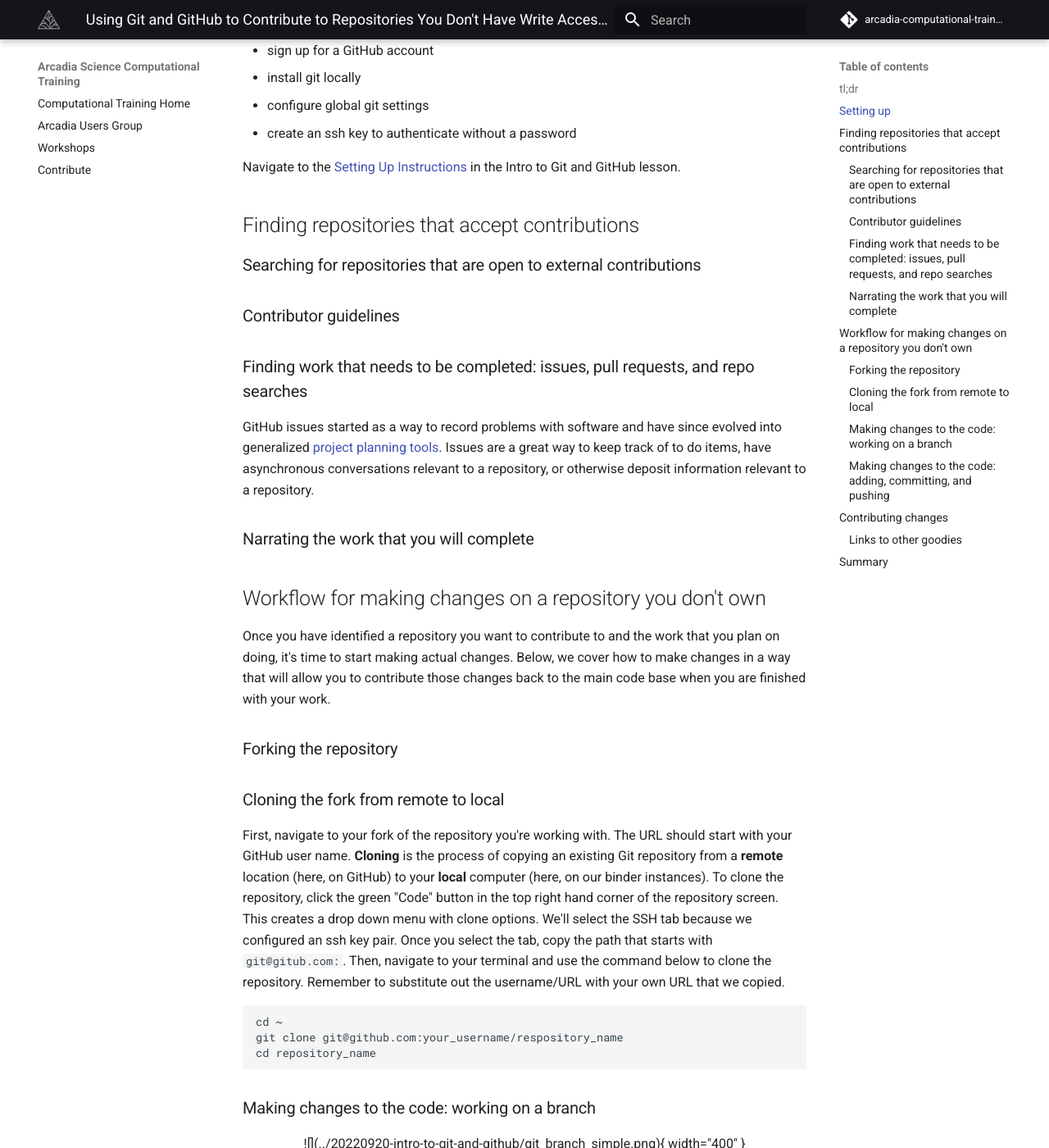
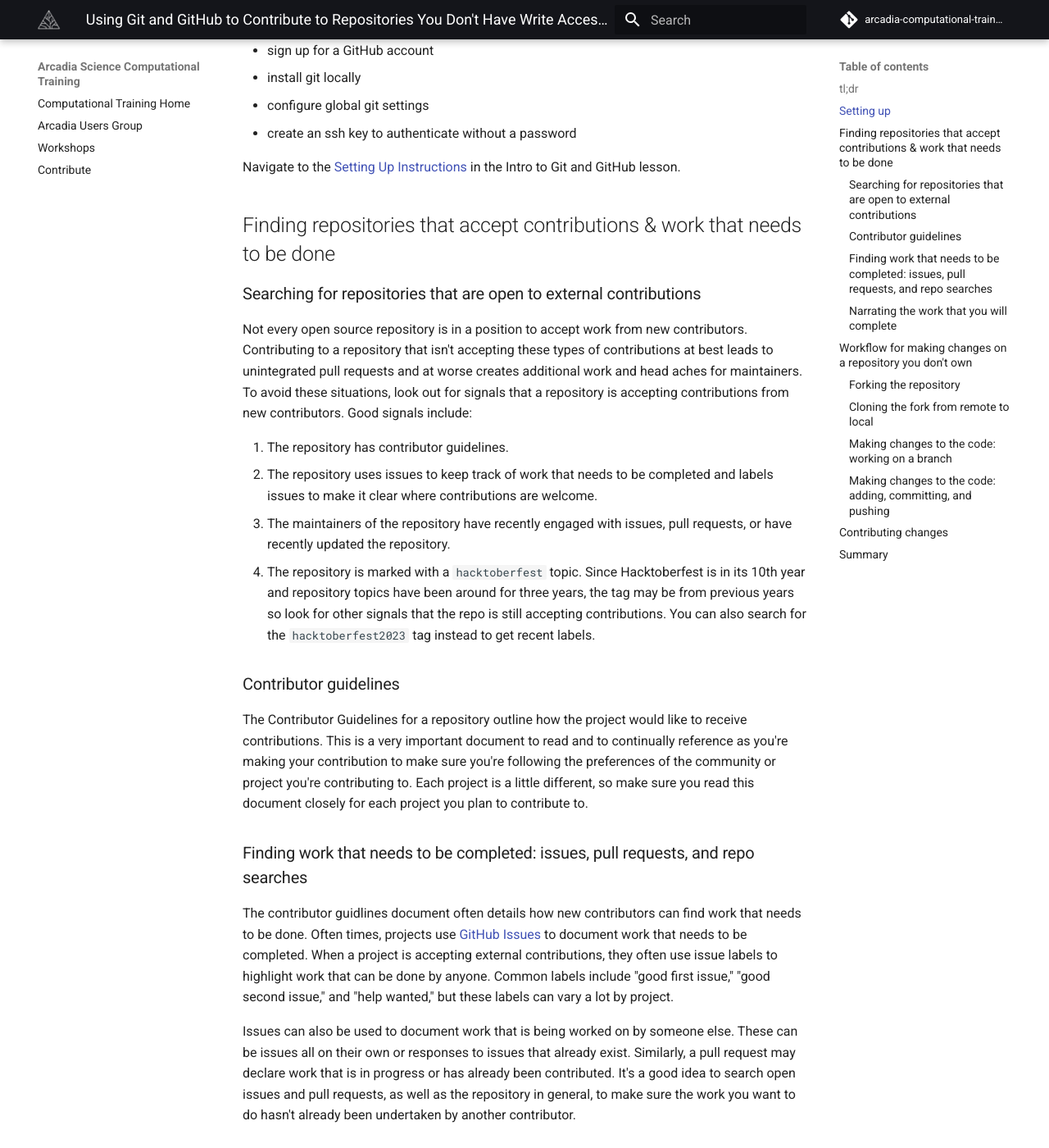
Before and after one commit to Arcadia-Science/arcadia-computational-training, an MkDocs documentation site: the page built from docs/workshops/20231006-github-hacktoberfest/lesson.md, in a window 1280 px wide and 1400 px high, scrolled down 1183 px. Shown: the whole window at 82% size. Built offline with MkDocs 1.6.1 and Material for MkDocs 9.7.7, drawn with Linux system fonts in a browser that asks for light colours; comment, search, counter and statistics services are not loaded; some of the changed text lies outside the part shown.

Commit message:
add more

```diff
--- a/docs/workshops/20231006-github-hacktoberfest/lesson.md
+++ b/docs/workshops/20231006-github-hacktoberfest/lesson.md
@@ -36,19 +36,43 @@
 
 Navigate to the [Setting Up Instructions](https://training.arcadiascience.com/workshops/20220920-intro-to-git-and-github/lesson/#setting-up) in the Intro to Git and GitHub lesson.
 
-## Finding repositories that accept contributions
+## Finding repositories that accept contributions & work that needs to be done
 
 ### Searching for repositories that are open to external contributions
 
+Not every open source repository is in a position to accept work from new contributors.
+Contributing to a repository that isn't accepting these types of contributions at best leads to unintegrated pull requests and at worse creates additional work and head aches for maintainers.
+To avoid these situations, look out for signals that a repository is accepting contributions from new contributors.
+Good signals include:
+
+1. The repository has contributor guidelines.
+2. The repository uses issues to keep track of work that needs to be completed and labels issues to make it clear where contributions are welcome.
+3. The maintainers of the repository have recently engaged with issues, pull requests, or have recently updated the repository.
+4. The repository is marked with a `hacktoberfest` topic. Since Hacktoberfest is in its 10th year and repository topics have been around for three years, the tag may be from previous years so look for other signals that the repo is still accepting contributions. You can also search for the `hacktoberfest2023` tag instead to get recent labels.
+
 ### Contributor guidelines
+
+The Contributor Guidelines for a repository outline how the project would like to receive contributions.
+This is a very important document to read and to continually reference as you're making your contribution to make sure you're following the preferences of the community or project you're contributing to.
+Each project is a little different, so make sure you read this document closely for each project you plan to contribute to.
 
 ### Finding work that needs to be completed: issues, pull requests, and repo searches
 
-GitHub issues started as a way to record problems with software and have since evolved into generalized [project planning tools](https://github.com/features/issues).
-Issues are a great way to keep track of to do items, have asynchronous conversations relevant to a repository, or otherwise deposit information relevant to a repository.
+The contributor guidlines document often details how new contributors can find work that needs to be done.
+Often times, projects use [GitHub Issues](https://github.com/features/issues) to document work that needs to be completed.
+When a project is accepting external contributions, they often use issue labels to highlight work that can be done by anyone.
+Common labels include "good first issue," "good second issue," and "help wanted," but these labels can vary a lot by project.
+
+Issues can also be used to document work that is being worked on by someone else.
+These can be issues all on their own or responses to issues that already exist.
+Similarly, a pull request may declare work that is in progress or has already been contributed.
+It's a good idea to search open issues and pull requests, as well as the repository in general, to make sure the work you want to do hasn't already been undertaken by another contributor.
 
 ### Narrating the work that you will complete
 
+To make sure that others know what work you plan to do, it's usually a good idea to narrate this work somewhere in the repository.
+Check the contributor guidelines first to see what the recommended strategy to use is.
+A common strategy is to respond with a comment to an open issue asking if the work still needs to be done or to state that you plan to work on it.
 
 ## Workflow for making changes on a repository you don't own
 
@@ -57,11 +81,19 @@
 
 ### Forking the repository
 
+When you don't have write access to a repository, you need to make a copy of the repo into a user name or organization that you do have write access to.
+This process is called "forking" or "creating a fork" for a repo.
+You do this by clicking the fork button in the upper right hand corner of a repository.
+
+<center>
+![](fork.png){ width="400" }
+</center>
+
 ### Cloning the fork from remote to local
 
-First, navigate to your fork of the repository you're working with.
+**Cloning** is the process of copying an existing Git repository from a **remote** location (here, on GitHub) to your **local** computer.
+Navigate to your fork of the repository you're working with.
 The URL should start with your GitHub user name.
-**Cloning** is the process of copying an existing Git repository from a **remote** location (here, on GitHub) to your **local** computer (here, on our binder instances).
 To clone the repository, click the green "Code" button in the top right hand corner of the repository screen.
 This creates a drop down menu with clone options.
 We'll select the SSH tab because we configured an ssh key pair.
@@ -208,13 +240,33 @@
 
 ## Contributing changes
 
-If we navigate to our repositories on GitHub, we now see a yellow banner wtih our branch name and a green button inviting us to "Compare & pull request".
-You can use this banner to create a pull request.
+Pull requests are used to contribute changes from your fork back to the main repository.
+Before opening a pull request, re-read the contributing guidelines and make sure to fulfill all of the requirements requested therein.
+This will often include that all test should be passing locally.
+For more on testing, see this [Carpentries Incubator lesson](https://carpentries-incubator.github.io/python-testing/) on testing in python.
 
+To create a new pull request, you can click the "Pull requests" tab on your fork of the repository.
+This will launch a page that asks you where the changes are coming from and where they are being contributed to.
+Pay special attention on this page to make sure you select the appropriate branches and forks here.
 
-#### Links to other goodies
+<center>
+![](pr.png){ width="400" }
+</center>
 
-* [Continuous integration with GitHub Actions](https://github.com/features/actions)
+Once the PR is open, use the comment dialogue box to narrate the changes you made.
+Be sure to link to the issue you're addressing using a `#`.
+Re-read the contributor guidelines or follow the PR template to make sure you're including all required information.
+
+In some repositories, opening a PR may launch [continuous integration with GitHub Actions](https://github.com/features/actions).
+These will appear as banners of tasks.
+When they pass successfully you'll see a green check mark.
+Generally, all tests need to pass before a PR is merged.
+
+<center>
+![](ci.png){ width="400" }
+</center>
+
+After opening your PR, a maintainer will typically review the PR and request or make changes.
 
 ## Summary
 
```
Also changed, not shown: docs/workshops/20231006-github-hacktoberfest/ci.png (added), docs/workshops/20231006-github-hacktoberfest/fork.png (added), docs/workshops/20231006-github-hacktoberfest/pr.png (added).
